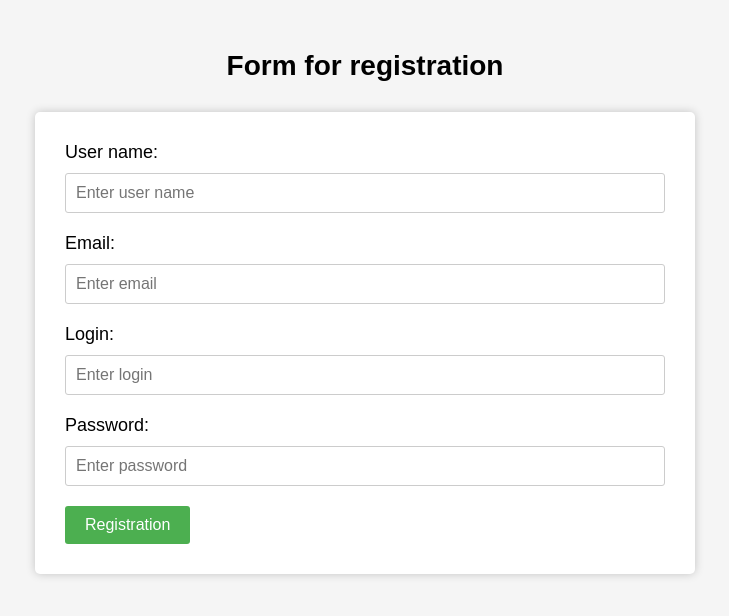
After one commit to Maidanets/MyVacancyCRM, a Flask app: template templates/registration.html in a window 1280 px wide. The commit adds this page. Shown: the top 616 px of the page, without its empty margins (275-1004 px from the left). Run offline with Flask 3, Linux system fonts and the light colour scheme; the template is opened without the code that fills it, so the values that code supplies are empty.

Commit message:
update and add templates

```diff
--- /dev/null
+++ b/templates/registration.html
@@ -0,0 +1,83 @@
+<!DOCTYPE html>
+<html>
+  <head>
+    <meta charset="UTF-8">
+    <title>Login</title>
+    <style>
+      body {
+        font-family: Arial, sans-serif;
+        background-color: #f5f5f5;
+        margin: 0;
+        padding: 0;
+      }
+
+      h1 {
+        font-size: 28px;
+        margin-top: 50px;
+        margin-bottom: 30px;
+        text-align: center;
+      }
+
+      form {
+        background-color: #fff;
+        border-radius: 5px;
+        box-shadow: 0 0 10px rgba(0, 0, 0, 0.2);
+        margin: 0 auto;
+        max-width: 600px;
+        padding: 30px;
+      }
+
+      label {
+        display: block;
+        font-size: 18px;
+        margin-bottom: 10px;
+      }
+
+      input[type="password"],
+      input[type="text"],
+      input[type="email"],
+      select,
+      textarea {
+        border: 1px solid #ccc;
+        border-radius: 3px;
+        box-sizing: border-box;
+        font-size: 16px;
+        margin-bottom: 20px;
+        padding: 10px;
+        width: 100%;
+      }
+
+      input[type="submit"] {
+        background-color: #4CAF50;
+        border: none;
+        border-radius: 3px;
+        color: #fff;
+        cursor: pointer;
+        font-size: 16px;
+        padding: 10px 20px;
+      }
+
+      input[type="submit"]:hover {
+        background-color: #3e8e41;
+      }
+    </style>
+  </head>
+  <body>
+    <h1>Form for registration</h1>
+    <form action="/registration/"  method="POST">
+      <label for="username">User name:</label>
+      <input type="text" id="username" name="username" placeholder="Enter user name" required>
+
+      <label for="useremail">Email:</label>
+      <input type="text" id="useremail" name="useremail" placeholder="Enter email" required>
+
+      <label for="userlogin">Login:</label>
+      <input type="text" id="userlogin" name="userlogin" placeholder="Enter login" required>
+
+      <label for="userpassword">Password:</label>
+      <input type="password" id="userpassword" name="userpassword" placeholder="Enter password" required>
+
+      <input type="submit" value="Registration">
+    </form>
+  </body>
+</html>
--- a/templates/vacancies.html
+++ b/templates/vacancies.html
@@ -96,7 +96,10 @@
         <table>
           <tr>
             <td><h1>Vacancies List</h1></td>
-            <td style="text-align: right;"><a href="/vacancy-add/" class="button">Add vacancy</a></td>
+            <td style="text-align: right;">
+              <a href="/vacancy-add/" class="button">Add vacancy</a>
+              <a href="/logout/" class="button">Logout</a>
+            </td>
           </tr>
         </table>
       </div>
--- a/templates/welcome-vacancy.html
+++ b/templates/welcome-vacancy.html
@@ -43,9 +43,9 @@
   </style>
 </head>
 <body>
-<form action="/"  method="POST">
+<form action="/welcome/"  method="POST">
     <div class="container">
-      <h1>Welcome to MyVacancy!</h1>
+      <h1>Welcome to MyVacancy {{ user_name }} !</h1>
       <a href="/vacancy/" class="button">Start</a>
     </div>
 </form>
```
Also changed, not shown: templates/login.html (added, +77 -0 lines).
